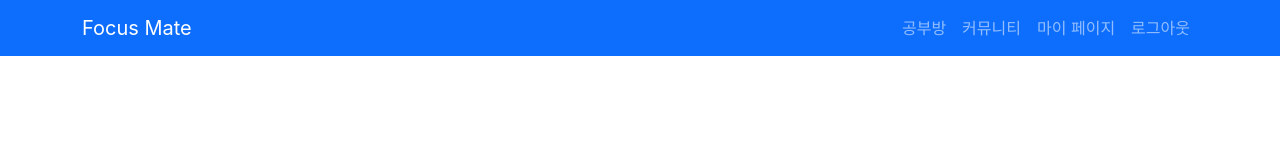
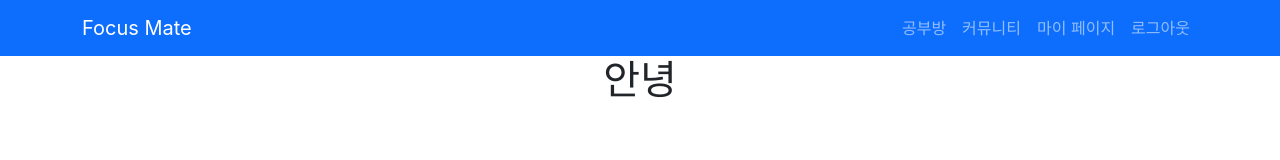
Before and after one commit to TEAM-TETRIS-Web/Front-end, a React (Create React App) app in the folder tetris/: page / in a window 1280 px wide. Shown: the top 160 px of the page. Built offline with nearby package versions, Linux system fonts and the light colour scheme.

Commit message:
set main

```diff
--- a/tetris/src/pages/main.js
+++ b/tetris/src/pages/main.js
@@ -2,8 +2,11 @@ import React, { useState, useEffect } from "react";
 
 const Main = () => {
   return (
-    <>
-    </>
+    <div className="container">
+      <h1>
+        안녕
+      </h1>
+    </div>
   )
 }
 
```
